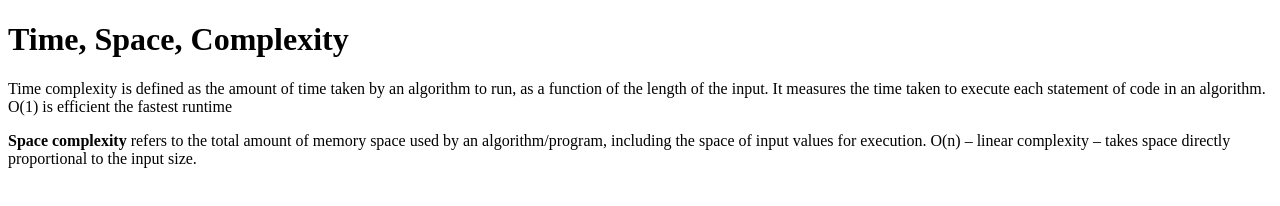
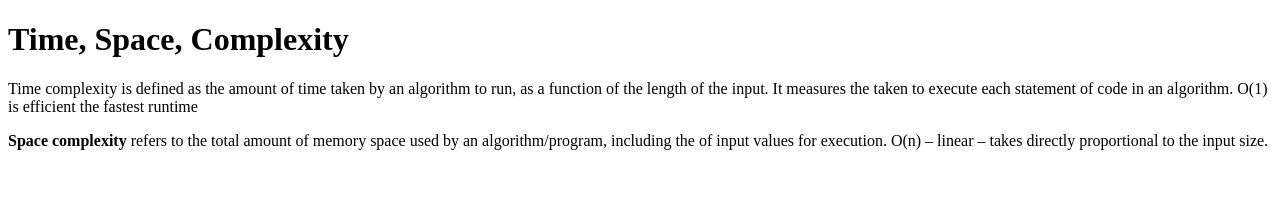
Before and after one commit to acciojob/time-and-space-complexity-shrutikakorvar24, a website: page main.html in a window 1280 px wide. Drawn offline with Linux system fonts and the light colour scheme.

Commit message:
created a submission

```diff
--- a/main.html
+++ b/main.html
@@ -7,8 +7,8 @@
 </head>
 <body>
     <h1>Time, Space, Complexity</h1>
-	<p>Time complexity is defined as the amount of time taken by an algorithm to run, as a function of the length of the input. It measures the time taken to execute each statement of code in an algorithm. O(1) is efficient the fastest runtime</p>
-    <p><b>Space complexity</b> refers to the total amount of memory space used by an algorithm/program, including the space of input values for execution. O(n) – linear complexity – takes space directly proportional to the input size.</p>
+	<p>Time complexity is defined as the amount of time taken by an algorithm to run, as a function of the length of the input. It measures the taken to execute each statement of code in an algorithm. O(1) is efficient the fastest runtime</p>
+    <p><b>Space complexity</b> refers to the total amount of memory space used by an algorithm/program, including the of input values for execution. O(n) – linear – takes directly proportional to the input size.</p>
 </body>
 
 </html>
```
